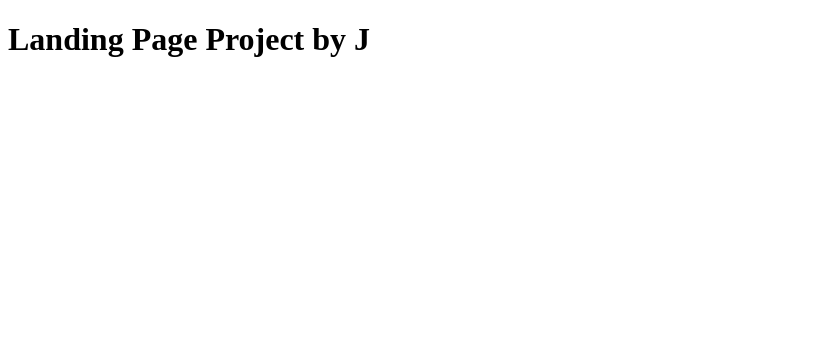
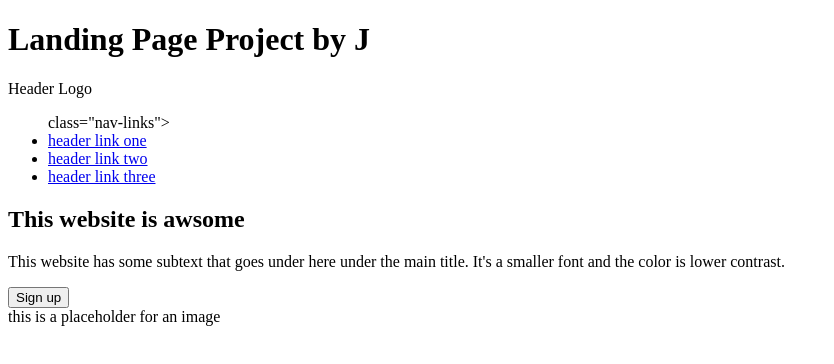
Before and after one commit to Elrajegaav/TOP_Landing-page, a plain HTML site: page index.html in a window 1280 px wide. Shown: the whole page, without its empty margins (0-834 px from the left). Drawn offline with Linux system fonts and the light colour scheme.

Commit message:
Elementer i index.html under etablering Committer underveis, ca 50% ferdig etablert av elementene. Gjør ferdig arbeid i html før arbeid med css starter.

```diff
--- a/index.html
+++ b/index.html
@@ -9,6 +9,33 @@
 
 <body>
     <h1>Landing Page Project by J</h1>
+<!--HEADER-->
+<header>
+    <div class="logo">Header Logo</div>
+    <nav>
+        <ul> class="nav-links">
+            <li><a href="#">header link one</a></li>
+            <li><a href="#">header link two</a></li>
+            <li><a href="#">header link three</a></li>
+
+        </ul>
+    </nav>
+</header>
+
+<!--Hero Section-->
+<section class="hero">
+    <div class="hero-text">
+        <h1>This website is awsome</h1>
+        <p>This website has some subtext that goes under here under the main title. It's a smaller font and the color is lower contrast.</p>
+        <button>Sign up</button>
+    </div>
+
+    <div class="hero-image">
+        <div class="image-placeholder">this is a placeholder for an image</div>
+    </div>
+</section>
+
+
 </body>
 
 </html>
```
Also changed, not shown: assets/01.png (added), assets/02.png (added).
